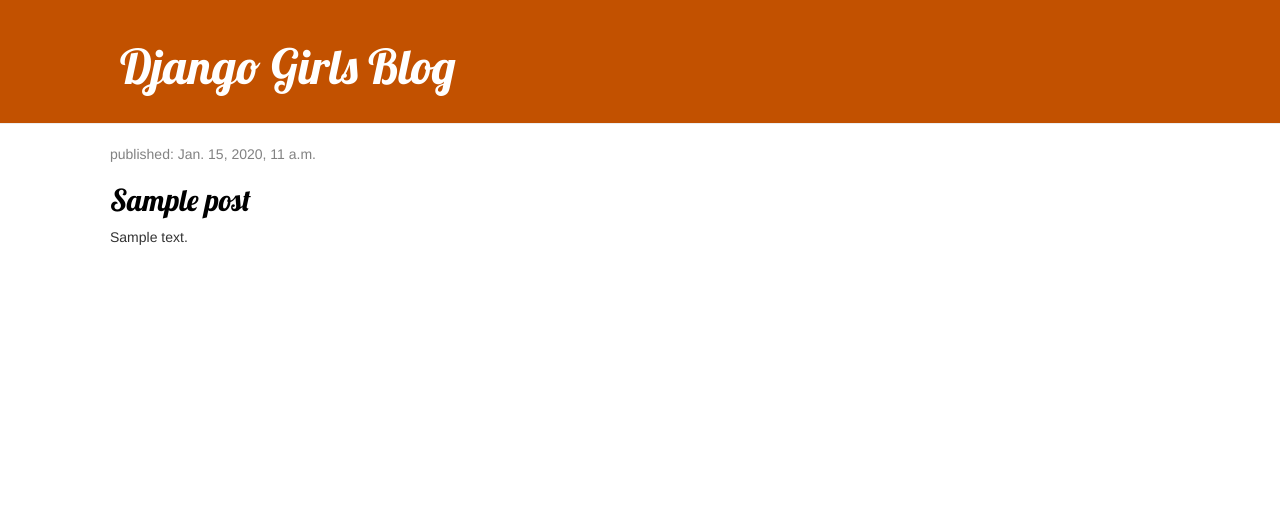
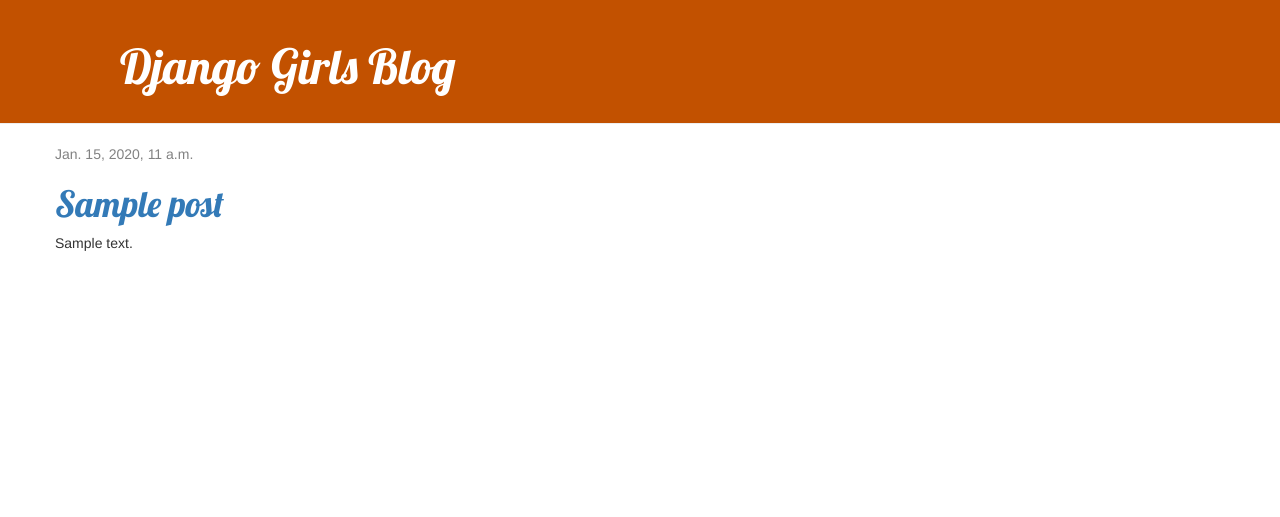
Before and after one commit to JuliaTorrejon/my-first-blog, a Django app: template blog/templates/blog/post_list.html in a window 1280 px wide. Shown: the top 517 px of the page. Run offline with Django 3.2, Linux system fonts and the light colour scheme; the template is opened without the code that fills it: values that come from a table or form of the project are taken from there, others are empty; tables that the repository leaves empty hold one stand-in row (values such as "Sample post"); some libraries are stand-ins or nearby versions.

Commit message:
modified template

```diff
--- a/blog/templates/blog/post_detail.html
+++ b/blog/templates/blog/post_detail.html
@@ -10,7 +10,7 @@
         {% if user.is_authenticated %}
         	<a class="btn btn-default" href="{% url 'post_edit' pk=post.pk %}"><span class="glyphicon glyphicon-pencil"></span></a>
         {% endif %}
-        <h2>{{ post.title }}</h2>
-        <p>{{ post.text|linebreaksbr }}</p>
+    	<h1>{{ post.title }}</h1>
+   		<p>{{ post.text|linebreaksbr }}</p>
     </div>
 {% endblock %}
--- a/blog/templates/blog/post_list.html
+++ b/blog/templates/blog/post_list.html
@@ -1,19 +1,13 @@
 {% extends 'blog/base.html' %}
 
 {% block content %}
-<div class="content container">
-    <div class="row">
-        <div class="col-md-8">
      {% for post in posts %}
         <div class="post">
             <div class="date">
-                        <p>published: {{ post.published_date }}</p>
+                {{ post.published_date }}</p>
             </div>
-                    <h2><a href="">{{ post.title }}</a></h2>
+            <h1><a href="{% url 'post_detail' pk=post.pk %}">{{ post.title }}</a></h1>
             <p>{{ post.text|linebreaksbr }}</p>
         </div>
     {% endfor %}
-        </div>
-    </div>
-</div>
 {% endblock %}
```
Lines whose indentation alone changed are shown as unchanged.
